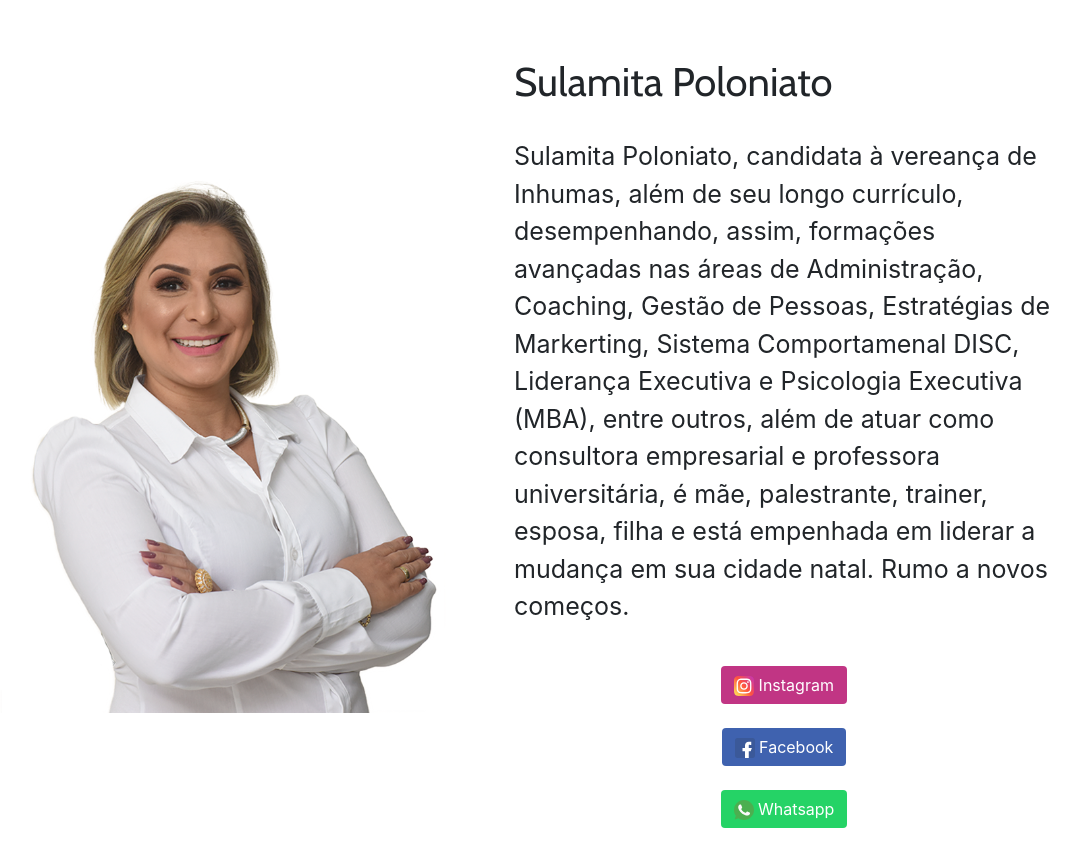
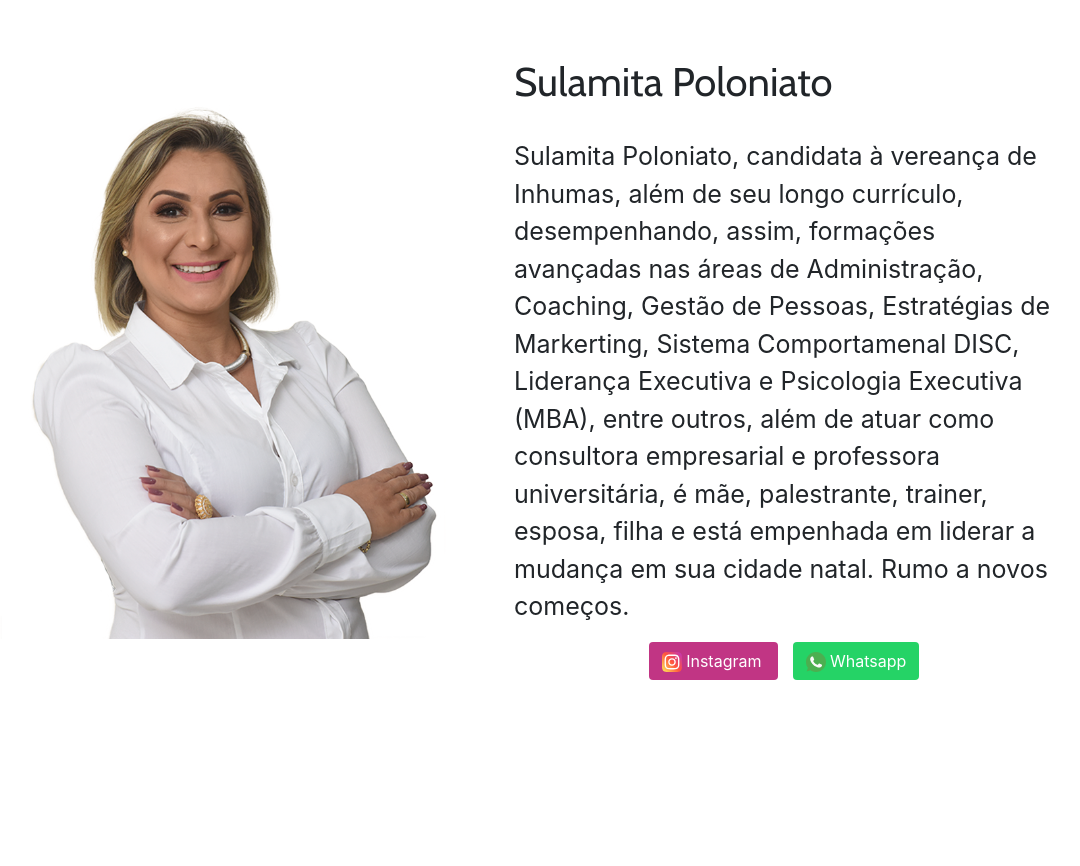
Before and after one commit to Huakson/sulamita, a website: page index.html in a window 1280 px wide. Shown: the whole page, without its empty margins (141-1221 px from the left). After the commit the page ends 800 px from the top, so only its background shows below. Drawn offline with nearby package versions, Linux system fonts and the light colour scheme.

Commit message:
atualização dos botões

```diff
--- a/css/css.css
+++ b/css/css.css
@@ -31,6 +31,7 @@ body {
 .btn-insta{
   background-color: #C13584;
   color: #FFF;
+  padding-right: 15px;
 }
 
 .btn-face{
--- a/index.html
+++ b/index.html
@@ -36,25 +36,18 @@
           de Markerting, Sistema Comportamenal DISC, Liderança Executiva e Psicologia Executiva (MBA), entre outros,
           além de atuar como consultora empresarial e professora universitária, é mãe, palestrante, trainer, esposa,
           filha e está empenhada em liderar a mudança em sua cidade natal. Rumo a novos começos.</p>
-        <br />
+
+
         <div class="d-flex justify-content-center">
 
           <a href="https://instagram.com/" class="btn btn-insta "> <img src="./static/img/instagram.svg"
               style="height: 20px;" class="img-fluid" alt="Responsive image"> Instagram</a>
-        </div>
-        <br />
 
-        <div class="d-flex justify-content-center">
-          <a href="https://facebook.com/" class="btn btn-face"> <img src="./static/img/facebook.svg"
-              style="height: 20px;" class="img-fluid" alt="Responsive image"> Facebook</a>
-        </div>
+          <div style="width: 15px;"></div>
 
-        <br />
-        <div class="d-flex justify-content-center">
           <a href="https://web.whatsapp.com/" class="btn btn-whats"> <img src="./static/img/whatsapp.svg"
               style="height: 20px;" class="img-fluid" alt="Responsive image"> Whatsapp</a>
         </div>
-
 
       </div>
       <!-- /.col-md-4 -->
```
